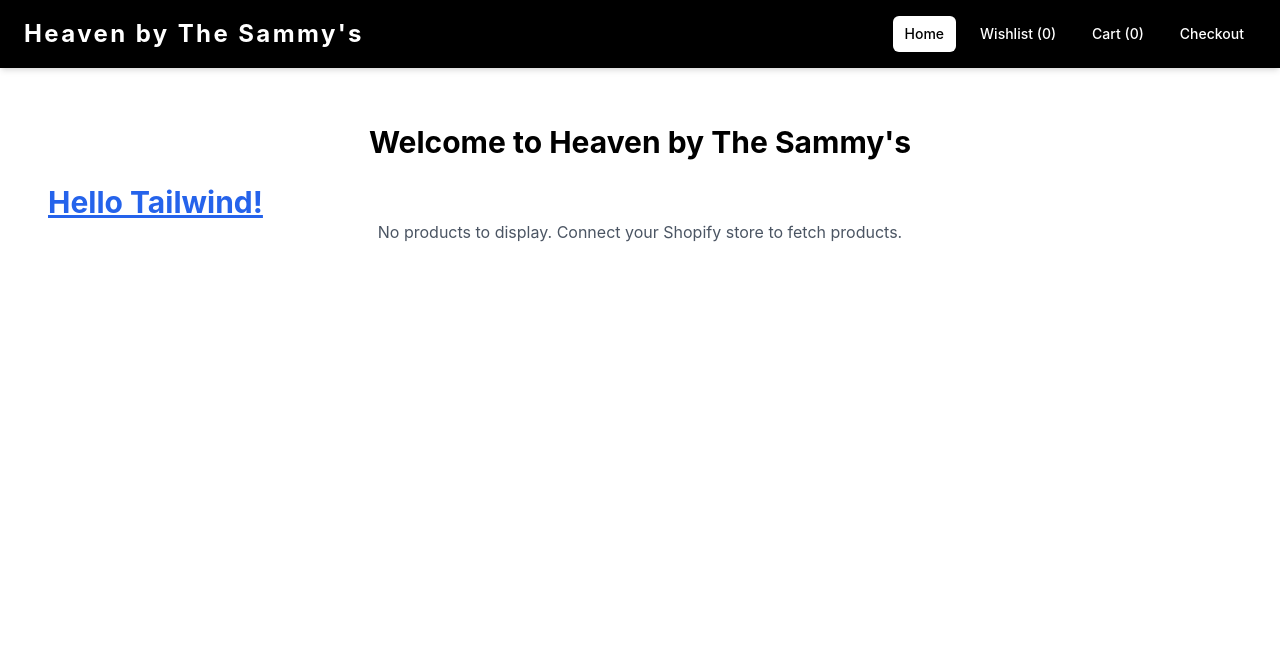
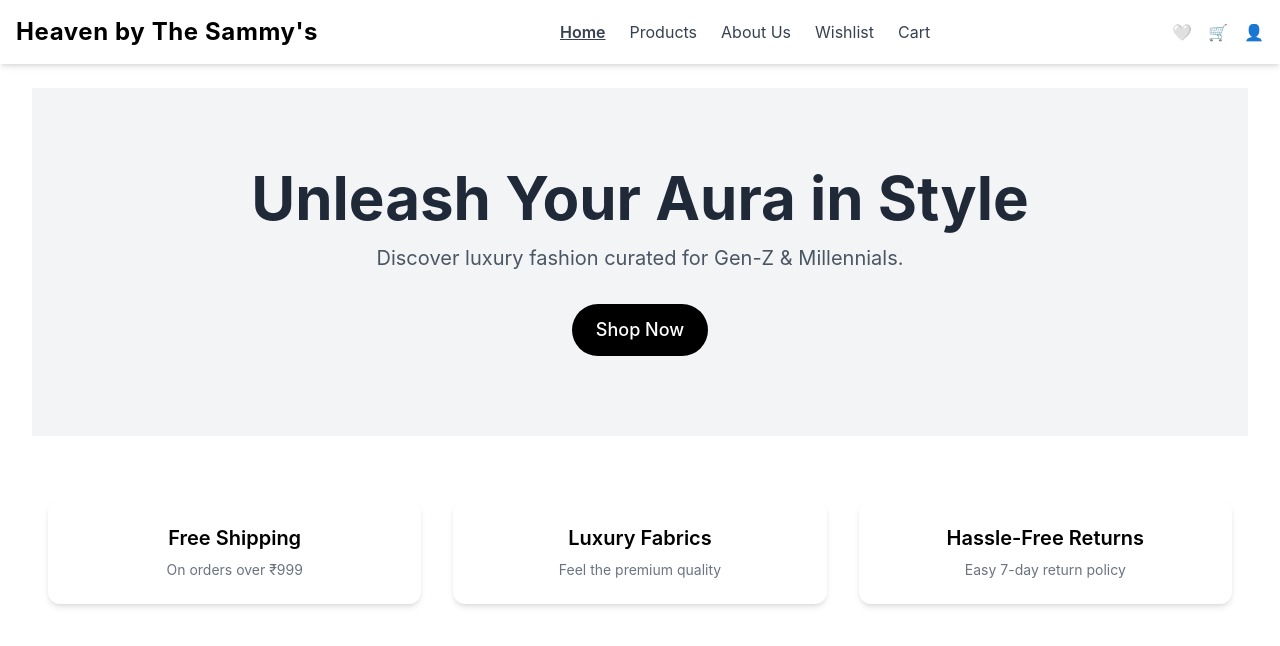
Before and after one commit to sammy680/Heaven-by-the-sammy, a React (Create React App) app: page / in a window 1280 px wide. Shown: the top 646 px of the page. Built offline with nearby package versions, Linux system fonts and the light colour scheme; no server answers.

Commit message:
your commit message

```diff
--- a/src/App.css
+++ b/src/App.css
@@ -1,6 +1,4 @@
-@tailwind base;
-@tailwind components;
-@tailwind utilities;
+
 
 
 .review-form textarea {
--- a/src/components/HomePage.tsx
+++ b/src/components/HomePage.tsx
@@ -1,115 +1,41 @@
-import React, { useEffect, useState } from "react";
-import { fetchProducts } from "../utils/shopify";
-import { useWishlist } from "../context/WishlistContext";
-
-// Define the Product type
-interface Product {
-  id: string;
-  title: string;
-  descriptionHtml: string;
-  price: string;
-  imageSrc: string;
-}
-
+// src/components/HomePage.tsx
+import React from "react";
+import { Link } from "react-router-dom";
 
 const HomePage: React.FC = () => {
-  const [products, setProducts] = useState<Product[]>([]);
-  const [loading, setLoading] = useState(true);
-  const [error, setError] = useState<string | null>(null);
-  const { wishlist, addToWishlist, removeFromWishlist } = useWishlist();
+  return (
+    <div className="bg-white min-h-screen">
+      {/* Hero Section */}
+      <section className="relative bg-gray-100 py-20 px-4 text-center">
+        <h1 className="text-4xl md:text-6xl font-bold text-gray-800 mb-4">
+          Unleash Your Aura in Style
+        </h1>
+        <p className="text-lg md:text-xl text-gray-600 mb-8">
+          Discover luxury fashion curated for Gen-Z & Millennials.
+        </p>
+        <Link
+          to="/products"
+          className="inline-block bg-black text-white px-6 py-3 rounded-full text-lg font-medium hover:bg-gray-800 transition"
+        >
+          Shop Now
+        </Link>
+      </section>
 
-  useEffect(() => {
-    const getProducts = async () => {
-      try {
-        const productsData = await fetchProducts();
-        setProducts(productsData);
-      } catch (err) {
-        setError("Failed to fetch products. Please try again.");
-      } finally {
-        setLoading(false);
-      }
-    };
-    getProducts();
-  }, []);
-
-  const handleAddToWishlist = (product: Product) => {
-    addToWishlist(product);
-  };
-
-  const handleRemoveFromWishlist = (productId: string) => {
-    removeFromWishlist(productId);
-  };
-
-  if (loading) return <p className="text-center py-6">Loading products...</p>;
-  if (error) return <p className="text-center text-red-500 py-6">{error}</p>;
-
-  return (
-    <div className="max-w-7xl mx-auto px-4 py-8">
-      <h1 className="text-3xl font-bold mb-6 text-center">
-        Welcome to Heaven by The Sammy's
-      </h1>
-      <div className="text-3xl font-bold underline text-blue-600">
-        Hello Tailwind!
-      </div>
-
-      {products.length === 0 ? (
-        <p className="text-center text-gray-600">
-          No products to display. Connect your Shopify store to fetch products.
-        </p>
-      ) : (
-        <div className="grid grid-cols-1 sm:grid-cols-2 md:grid-cols-3 lg:grid-cols-4 gap-6">
-          {products.map((product) => {
-            const isInWishlist = wishlist.some(
-              (item) => item.id === product.id
-            );
-
-            return (
-              <div
-                key={product.id}
-                className="border rounded-lg overflow-hidden shadow-md p-4 flex flex-col justify-between"
-              >
-                <img
-                  src={product.imageSrc}
-                  alt={product.title}
-                  className="w-full h-48 object-cover mb-4 rounded"
-                />
-                <h3 className="text-lg font-semibold mb-2">{product.title}</h3>
-                <p
-                  className="text-sm text-gray-600 mb-2"
-                  dangerouslySetInnerHTML={{ __html: product.descriptionHtml }}
-                />
-                <p className="text-sm font-medium mb-4">
-                  Price: ${product.price}
-                </p>
-
-                {!isInWishlist ? (
-                  <button
-                    onClick={() => handleAddToWishlist(product)}
-                    className="bg-blue-600 text-white py-2 px-4 rounded hover:bg-blue-700"
-                  >
-                    Add to Wishlist
-                  </button>
-                ) : (
-                  <>
-                    <button
-                      className="bg-gray-400 text-white py-2 px-4 rounded cursor-not-allowed mb-2"
-                      disabled
-                    >
-                      In Wishlist
-                    </button>
-                    <button
-                      onClick={() => handleRemoveFromWishlist(product.id)}
-                      className="bg-red-600 text-white py-2 px-4 rounded hover:bg-red-700"
-                    >
-                      Remove from Wishlist
-                    </button>
-                  </>
-                )}
-              </div>
-            );
-          })}
+      {/* Features or Promo Section (Placeholder) */}
+      <section className="py-16 px-4 grid gap-8 md:grid-cols-3 text-center">
+        <div className="shadow-md rounded-xl p-6 bg-white">
+          <h3 className="text-xl font-semibold mb-2">Free Shipping</h3>
+          <p className="text-gray-500 text-sm">On orders over ₹999</p>
         </div>
-      )}
+        <div className="shadow-md rounded-xl p-6 bg-white">
+          <h3 className="text-xl font-semibold mb-2">Luxury Fabrics</h3>
+          <p className="text-gray-500 text-sm">Feel the premium quality</p>
+        </div>
+        <div className="shadow-md rounded-xl p-6 bg-white">
+          <h3 className="text-xl font-semibold mb-2">Hassle-Free Returns</h3>
+          <p className="text-gray-500 text-sm">Easy 7-day return policy</p>
+        </div>
+      </section>
     </div>
   );
 };
--- a/src/components/Navbar.tsx
+++ b/src/components/Navbar.tsx
@@ -1,44 +1,72 @@
+// src/components/Navbar.tsx
 import React from "react";
 import { Link, useLocation } from "react-router-dom";
 import { useCart } from "../context/CartContext";
 import { useWishlist } from "../context/WishlistContext";
 
-const Navbar = () => {
-  const { cart } = useCart();
+const Navbar: React.FC = () => {
+  const { cart } = useCart(); // ✅ use cart instead of cartItems
   const { wishlist } = useWishlist();
   const location = useLocation();
 
-  const linkClasses = (path: string) =>
-    `px-3 py-2 rounded-md text-sm font-medium transition ${
-      location.pathname === path
-        ? "bg-white text-black"
-        : "hover:bg-white hover:text-black"
-    }`;
+  const navLinks = [
+    { name: "Home", path: "/" },
+    { name: "Products", path: "/products" },
+    { name: "About Us", path: "/about" },
+    { name: "Wishlist", path: "/wishlist" },
+    { name: "Cart", path: "/cart" },
+  ];
 
   return (
-    <nav className="bg-black text-white px-6 py-4 flex justify-between items-center shadow-md sticky top-0 z-50">
-      <Link
-        to="/"
-        className="text-2xl font-bold tracking-widest hover:text-gray-300"
-      >
+    <header className="bg-white shadow-md sticky top-0 z-50">
+      <div className="max-w-7xl mx-auto px-4 py-4 flex justify-between items-center">
+        {/* Logo */}
+        <Link to="images/Logo-black.png" className="text-2xl font-bold text-black tracking-wide">
           Heaven by The Sammy's
         </Link>
 
-      <div className="flex space-x-3 text-sm">
-        <Link to="/" className={linkClasses("/")}>
-          Home
+        {/* Nav Links */}
+        <nav className="space-x-6 hidden md:flex">
+          {navLinks.map((link) => (
+            <Link
+              key={link.name}
+              to={link.path}
+              className={`text-gray-700 hover:text-black transition ${
+                location.pathname === link.path ? "font-semibold underline" : ""
+              }`}
+            >
+              {link.name}
             </Link>
-        <Link to="/wishlist" className={linkClasses("/wishlist")}>
-          Wishlist ({wishlist.length})
+          ))}
+        </nav>
+
+        {/* Icons */}
+        <div className="flex space-x-4 items-center">
+          <Link
+            to="/wishlist"
+            className="relative text-gray-700 hover:text-black"
+          >
+            🤍
+            {wishlist.length > 0 && (
+              <span className="absolute -top-1 -right-2 text-xs bg-red-500 text-white rounded-full px-1.5">
+                {wishlist.length}
+              </span>
+            )}
           </Link>
-        <Link to="/cart" className={linkClasses("/cart")}>
-          Cart ({cart.length})
+          <Link to="/cart" className="relative text-gray-700 hover:text-black">
+            🛒
+            {cart.length > 0 && (
+              <span className="absolute -top-1 -right-2 text-xs bg-green-600 text-white rounded-full px-1.5">
+                {cart.length}
+              </span>
+            )}
           </Link>
-        <Link to="/checkout" className={linkClasses("/checkout")}>
-          Checkout
+          <Link to="/profile" className="text-gray-700 hover:text-black">
+            👤
           </Link>
         </div>
-    </nav>
+      </div>
+    </header>
   );
 };
 
```
Lines whose indentation alone changed are shown as unchanged.
